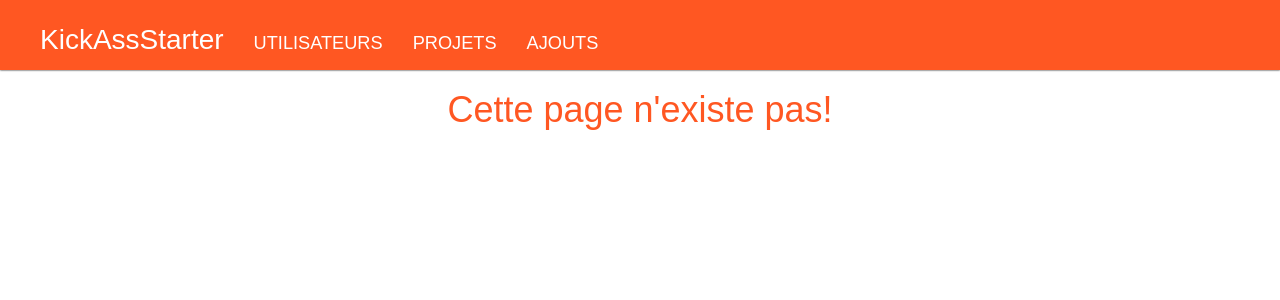
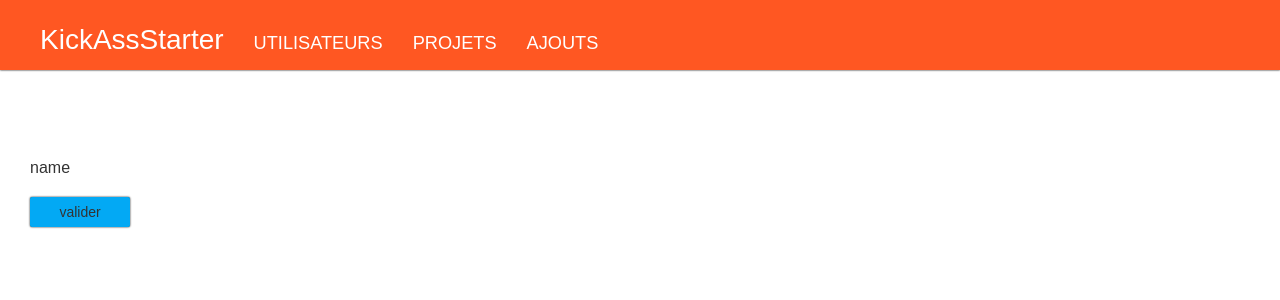
Before and after one commit to simplonco/react-kickass-exercice, a React (Create React App) app in the folder kickass/: page /testForm in a window 1280 px wide. Shown: the top 300 px of the page. Built offline with nearby package versions, Linux system fonts and the light colour scheme.

Commit message:
fix pbs post project, improvment components organisation

```diff
--- a/kickass/src/App.js
+++ b/kickass/src/App.js
@@ -10,6 +10,8 @@ import ProjectProfile from './views/ProjectProfile.jsx';
 import UsersForm from './views/UsersForm.jsx';
 import ProjectsForm from './views/ProjectsForm.jsx';
 
+import TestForm from './views/testForm.jsx';
+
 class App extends Component
 {
   render()
@@ -21,6 +23,9 @@ class App extends Component
               <Navbar />
               <Switch>
                 <Route exact path="/" component={Home} />
+
+                <Route path="/testForm" component={TestForm} />
+
                 <Route exact path="/users" component={UsersList } />
                 <Route path="/users/:id" component={UserProfile} />
                 <Route path="/usersForm" component={UsersForm} />
--- /dev/null
+++ b/kickass/src/components/Forms/Form.jsx
@@ -0,0 +1,50 @@
+import React, { Component } from 'react';
+import '../../CSS/Form.css';
+import Input from './Input.jsx'
+import Button from '../Button.jsx';
+
+class Form extends Component {
+  constructor(props) {
+    super(props);
+    this.state = {
+      name: "",
+    }
+  }
+
+  handleFormChange = (event) => {
+     this.setState({
+         [event.target.name]: event.target.value
+       });
+   }
+
+   onFocusInput = (event) => {
+     event.target.parentElement.classList.add('is-focused');
+     event.target.parentElement.classList.add('has-label');
+
+   }
+
+   onBlurInput = (event) => {
+     if (event.target.value.length === 0 ) {
+       event.target.parentElement.classList.remove('is-focused')
+     }
+     event.target.parentElement.classList.remove('has-label')
+   }
+
+   render() {
+     return(
+       <form>
+         <Input forLabel="name" nameLabel="name"
+           type="text"
+           name="name"
+           value={this.state.name}
+           required="required"
+           onChange={this.handleFormChange}
+           onFocus={this.onFocusInput}
+           onBlur={this.onBlurInput} />
+         <Button type="submit" value="valider"/>
+       </form>
+     )
+   }
+}
+
+export default Form;
--- a/kickass/src/components/Forms/Input.jsx
+++ b/kickass/src/components/Forms/Input.jsx
@@ -1,13 +1,44 @@
-import React from 'react';
+import React, { Component } from 'react';
 
-const Input = (props) =>
-{
-    return (
-      <div>
-        <label>{props.label}
-          <input type={props.type} name={props.name} value={props.value} placeholder={props.placeholder} onChange={props.onchange} />
+class Input extends  Component {
+  constructor(props) {
+    super(props);
+  }
+
+   onFocusInput = (event) => {
+     const { parentElement } = event.target;
+     parentElement.classList.add('is-focused');
+     parentElement.classList.add('has-label');
+   }
+
+   onBlurInput = (event) => {
+     const { parentElement, value } = event.target;
+     if (value.length === 0 ) {
+       parentElement.classList.remove('is-focused')
+     }
+     parentElement.classList.remove('has-label')
+   }
+
+  render() {
+    return(
+      <div className="field">
+        <label className="field-label" for={this.props.forLabel}>
+          {this.props.nameLabel}
         </label>
+        <input className="field-input"
+          type={this.props.type}
+          id={this.props.forLabel}
+          name={this.props.name}
+          value={this.props.value}
+          placeholder={this.props.placeholder}
+          required={this.props.required}
+          onChange={this.props.onChange}
+          onFocus={this.onFocusInput}
+          onBlur={this.onBlurInput}/>
       </div>
     )
+  }
 }
+
+
 export default Input;
--- a/kickass/src/views/ProjectsForm.jsx
+++ b/kickass/src/views/ProjectsForm.jsx
@@ -8,60 +8,56 @@ class ProjectsForm extends React.Component {
     this.state = {
       title: "",
       description: "",
-      creator: ""
     }
 
-    this.handelSubmit = this.handleSubmit.bind(this)
+    this.handleSubmit = this.handleSubmit.bind(this)
   }
 
   handleChange = (e) => {
     let target = e.target.name
     let value = e.target.value
     this.setState({[target]: value})
-    console.log(this.state);
   }
 
   handleSubmit(e) {
-    console.log(this.state);
     e.preventDefault();
     fetch(`${API}/project`, {
         method: 'POST',
         headers: {
-          'Content-Type': 'application/json'
+          'Content-Type': 'application/json',
+          'Accept' : 'application/json',
         },
         body: JSON.stringify({
             title: this.state.title,
             description: this.state.description,
-            creator: this.state.creator
         })
       })
-      .then( (result) => console.log(result))
-      .catch( (err) => console.log(err))
+      .then( (result) => console.log(`Le projet ${this.state.title} a été créé ${result}`))
+      .catch( (err) => console.log(`Le projet ${this.state.title} n'a pas été créé ${err}`))
   }
 
   render() {
+    console.log(this.state);
     return (
       <div className="container-form">
         <form onSubmit={this.handleSubmit}>
           <legend>Ajouter un projet : </legend>
-          <p>
-            <label for="title">
-              <input type="text" id="title" name="title" placeholder="Nom de projet cool" onChange={this.handleChange} value={this.state.title}/>
-            </label>
-          </p>
-          <p>
-            <label for="description">
-              <input type="text" id="description" name="description" placeholder="description d'un projet super cool qui consiste à..." onChange={this.handleChange} value={this.state.description}/>
-            </label>
-          </p>
-          <p>
+          <div className="field">
+            <label className="field-label" for="title">Titre</label>
+              <input className="field-input" type="text" id="title" name="title" onChange={this.handleChange} value={this.state.title}/>
+          </div>
+          <div className="field">>
+            <label className="field-label" for="description">Description</label>
+              <input className="field-input" type="text" id="description" name="description" placeholder="description d'un projet super cool qui consiste à..." onChange={this.handleChange} value={this.state.description}/>
+          </div>
+          {/*<div>
             <label for="creator">
               <input type="text" id="creator" name="creator" placeholder="Auteur" onChange={this.handleChange} value={this.state.creator}/>
             </label>
-          </p>
-          <p className="container-btn">
+          </div>*/}
+          <div className="container-btn">
             <Button type="submit" value="Valider" color="white"/>
-          </p>
+          </div>
         </form>
       </div>
     )
--- a/kickass/src/views/UsersForm.jsx
+++ b/kickass/src/views/UsersForm.jsx
@@ -1,6 +1,7 @@
 import React, { Component } from 'react';
 import API from '../variables.js';
 import '../CSS/Form.css';
+import Input from '../components/Forms/Input.jsx';
 import Button from '../components/Button.jsx';
 
 class UsersForm extends Component {
@@ -20,10 +21,9 @@ class UsersForm extends Component {
        });
    }
 
-  handleFormSubmit(e) {
-    e.preventDefault();
+  handleFormSubmit(event) {
+    event.preventDefault();
     if (window.confirm(`Êtes-vous sur de vouloir créer l'utilisateur ${this.state.name}`)) {
-      console.log(this.state);
       fetch(`${API}/user`, {
         method: 'POST',
         headers: {
@@ -41,19 +41,6 @@ class UsersForm extends Component {
     }
   }
 
-  onFocusInput = (event) => {
-    event.target.parentElement.classList.add('is-focused');
-    event.target.parentElement.classList.add('has-label');
-
-  }
-
-  onBlurInput = (event) => {
-    if (event.target.value.length === 0 ) {
-      event.target.parentElement.classList.remove('is-focused')
-    }
-    event.target.parentElement.classList.remove('has-label')
-  }
-
   render() {
     let { name, age, type } = this.state;
 
@@ -61,22 +48,36 @@ class UsersForm extends Component {
       <div className="container-form">
         <form onSubmit={this.handleFormSubmit}>
           <legend>Créer un nouvel utilisateur : </legend>
-          <div className="field">
-            <label className="field-label" for="name">Name</label>
-              <input className="field-input" type="text" id="name" name="name"  onChange={this.handleFormChange} value={name} required onFocus={this.onFocusInput} onBlur={this.onBlurInput}/>
-          </div>
-          <div className="field">
-            <label className="field-label" for="age">Âge</label>
-              <input className="field-input" type="text" id="age" name="age"  onChange={this.handleFormChange} value={age} required onFocus={this.onFocusInput} onBlur={this.onBlurInput}/>
-          </div>
-          <div className="field">
-            <label className="field-label" for="type">Type</label>
-              <input className="field-input" type="text" id="type" name="type"  onChange={this.handleFormChange} value={type} required onFocus={this.onFocusInput} onBlur={this.onBlurInput}/>
-          </div>
+            <Input forLabel="name" nameLabel="Prénom"
+              type="text"
+              name="name"
+              value={name}
+              required="required"
+              onChange={this.handleFormChange}
+           />
 
-          <div className="container-btn">
-            <Button type="submit" value="Valider" backgroundColor="#03A9F4" color="white" />
-          </div>
+            <Input forLabel="age" nameLabel="Âge"
+                type="text"
+                name="age"
+                value={age}
+                required="required"
+                onChange={this.handleFormChange}
+               />
+
+              <Input forLabel="type" nameLabel="Type"
+                type="text"
+                name="type"
+                value={type}
+                required="required"
+                onChange={this.handleFormChange}
+                 />
+
+              <div className="container-btn">
+                <Button type="submit"
+                  value="Valider"
+                  backgroundColor="#03A9F4"
+                  color="white" />
+              </div>
         </form>
       </div>
     )
--- /dev/null
+++ b/kickass/src/views/testForm.jsx
@@ -0,0 +1,16 @@
+import React from 'react';
+import Form from '../components/Forms/Form.jsx';
+
+class TestForm extends React.Component {
+
+  render() {
+    return (
+      <div>
+        <Form />
+      </div>
+    );
+  }
+
+}
+
+export default TestForm;
```
